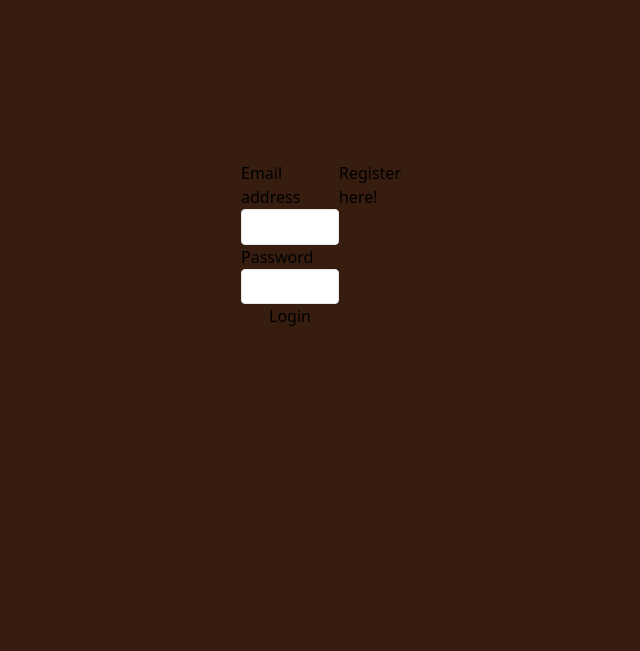
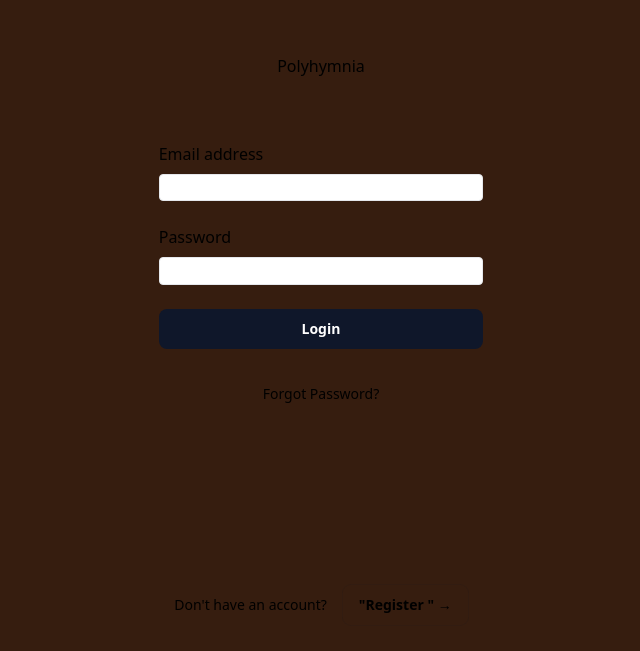
Before and after one commit to WellDN/Composers, a Next.js app: page /login in a window 1280 px wide. Shown: the part 143-794 px from the top of the page, without its empty margins (319-959 px from the left). Built offline with nearby package versions, Linux system fonts and the light colour scheme.

Commit message:
fetch hting

```diff
--- a/package.json
+++ b/package.json
@@ -15,6 +15,7 @@
     "@hookform/resolvers": "^3.3.0",
     "@types/bcrypt": "^5.0.0",
     "@types/cookie-parser": "^1.4.3",
+    "@types/cors": "^2.8.13",
     "@types/jsonwebtoken": "^9.0.2",
     "@types/node": "20.2.3",
     "@types/react": "18.2.6",
@@ -22,6 +23,7 @@
     "autoprefixer": "10.4.14",
     "bcrypt": "^5.1.1",
     "cookie-parser": "^1.4.6",
+    "cors": "^2.8.5",
     "dotenv": "^16.3.1",
     "eslint": "8.41.0",
     "eslint-config-next": "13.4.3",
--- a/src/app/(custom)/login/page.tsx
+++ b/src/app/(custom)/login/page.tsx
@@ -35,17 +35,19 @@ export default function Login() {
         return res.json()
 }
   return (
-    <div className="flex flex-col min-h-full mx-auto max-w-2xl px-4 pt-8 pb-16">
-      <div className="flex justify-center align-middle m-60">
-        <form onSubmit={handleSubmit(onSubmit)} className="flex flex-col">
-          <label htmlFor="email" className="">
+  <div className="flex flex-col flex-1">
+    <div className="relative flex flex-1 flex-col items-center justify-center pb-16 pt-12">
+    <p className="mx-auto mb-16 h-6 w-auto">Polyhymnia </p>
+        <form onSubmit={handleSubmit(onSubmit)} className="h-full max-w-sm" action="/login">
+        <div className="mb-6">
+          <label htmlFor="email">
             Email address
           </label>
           <input
             type="email"
             id="email"
             {...register("email")}
-            className={`w-full px-3 py-2 text-sm leading-tight text-gray-700 border ${
+    className={`w-full px-2 py-1 text-sm mt-2 leading-tight text-black border ${
               errors.email && "border-red-500"
             } rounded appearance-none focus:outline-none focus:shadow-outline`}
           />
@@ -54,14 +56,16 @@ export default function Login() {
               {errors.email?.message}
             </p>
           )}
-          <label htmlFor="password" className="">
+          </div>
+          <div className="mb-6">
+          <label htmlFor="password" className="block">
             Password
           </label>
           <input
             id="password"
             type="password"
             {...register("password")}
-            className={`w-full px-3 py-2 text-sm leading-tight text-gray-700 border ${
+    className={`w-full px-2 py-1 text-sm mt-2 leading-tight text-black border ${
               errors.password && "border-red-500"
             } rounded appearance-none focus:outline-none focus:shadow-outline`}
           />
@@ -70,10 +74,24 @@ export default function Login() {
               {errors.password?.message}
             </p>
           )}
-          <button type="submit">Login</button>
+          </div>
+          <button type="submit" className="inline-flex justify-center rounded-lg text-sm font-semibold py-2.5 px-4 bg-slate-900 text-white hover:bg-slate-700 w-full">
+          Login
+          </button>
+          <p className="mt-8 text-center">
+          <a href="/password/reset" className="text-sm hover:underline">Forgot Password?</a>
+          </p>
         </form>
-        <Link href="/register">Register here!</Link>
+        </div>
+        <footer className="relative shrink-0">
+        <div className="space-y-4 text-sm sm:flex sm:items-center sm:justify-center sm:space-x-4 sm:space-y-0">
+        <p className="text-center sm:text-left">Don't have an account?</p>
+        <a href="/register" className="inline-flex justify-center rounded-lg text-sm font-semibold py-2.5 px-4 ring-1 ring-slate-900/10 hover:ring-slate-900/20">
+        <span> "Register " <span aria-hidden="true">→</span>
+        </span>
+        </a>
+        </div>
+        </footer>
       </div>
-    </div>
   );
 }
--- a/src/app/(custom)/register/page.tsx
+++ b/src/app/(custom)/register/page.tsx
@@ -1,5 +1,4 @@
 "use client"
-import Link from "next/link";
 import { SubmitHandler, useForm } from "react-hook-form";
 import { zodResolver } from "@hookform/resolvers/zod"
 import { z } from "zod";
@@ -26,9 +25,8 @@ export default function Register() {
 resolver: zodResolver(registerSchema),
 });
 
-
    const onSubmit: SubmitHandler<RegisterSchema> = async (data) => {
-        const res = await fetch("/register", {
+        const res = await fetch("http://localhost:8080/register", {
             method: "POST",
             headers: {
                 "Content-Type": "application/json",
@@ -40,20 +38,23 @@ resolver: zodResolver(registerSchema),
             throw new Error(res.statusText)
         }
 
-        return res.json()
+        return await res.json()
 }
 
     return(
+  <div className="flex flex-col flex-1">
     <div className="relative flex flex-1 flex-col items-center justify-center pb-16 pt-12">
+    <p className="mx-auto mb-16 h-6 w-auto">Polyhymnia </p>
     <form onSubmit={handleSubmit(onSubmit)} className="h-full max-w-sm" action="/register">
-    <label htmlFor="email" className="">
+    <div className="mb-6">
+    <label htmlFor="email">
     Email address
     </label>
     <input
     type="email"
     id="email"
     {...register("email")}
-    className={`w-96 px-2 py-1 text-sm leading-tight text-black border ${
+    className={`w-full px-2 mt-2 py-1 text-sm leading-tight text-black border ${
               errors.email && "border-red-500"
             } rounded appearance-none focus:outline-none focus:shadow-outline`}
             />
@@ -62,14 +63,16 @@ resolver: zodResolver(registerSchema),
     {errors.email?.message}
     </p>
 )}
-    <label htmlFor="password" className="pt-7">
+</div>
+<div className="mb-6">
+    <label htmlFor="password" className="block">
     Password
     </label>
     <input
     id="password"
     type="password"
     {...register("password")}
-    className={`w-full px-3 py-2 text-sm leading-tight text-gray-700 border ${
+    className={`w-full px-2 py-1 mt-2 text-sm leading-tight text-black border ${
               errors.password && "border-red-500"
             } rounded appearance-none focus:outline-none focus:shadow-outline`}
             />
@@ -78,14 +81,16 @@ resolver: zodResolver(registerSchema),
         {errors.password?.message}
         </p>
         )}
-    <label htmlFor="confirmPassword" className="pt-7">
+</div>
+    <div className="mb-6">
+    <label htmlFor="confirmPassword" className="block">
     Confirm password
     </label>
     <input
     type="password"
     id="confirmPassword"
     {...register("confirmPassword")}
-    className={`w-full px-3 py-2 text-sm leading-tight text-gray-700 border ${
+    className={`w-full mt-2 px-2 py-1 text-sm leading-tight text-black border ${
               errors.confirmPassword && "border-red-500"
             } rounded appearance-none focus:outline-none focus:shadow-outline`}
             />
@@ -94,9 +99,24 @@ resolver: zodResolver(registerSchema),
         {errors.confirmPassword?.message}
         </p>
         )}
-    <button type="submit">register</button>
-    <Link href="/login">Login here!!!!!</Link>
-    </form>
-    </div>
+</div>
+    <button type="submit" className="inline-flex justify-center rounded-lg text-sm font-semibold py-2.5 px-4 bg-slate-900 text-white hover:bg-slate-700 w-full">
+    register
+    </button>
+          <p className="mt-8 text-center">
+          <a href="/password/reset" className="text-sm hover:underline">Forgot Password?</a>
+          </p>
+        </form>
+        </div>
+        <footer className="relative shrink-0">
+        <div className="space-y-4 text-sm sm:flex sm:items-center sm:justify-center sm:space-x-4 sm:space-y-0">
+        <p className="text-center sm:text-left">Already have an account?</p>
+        <a href="/login" className="inline-flex justify-center rounded-lg text-sm font-semibold py-2.5 px-4 ring-1 ring-slate-900/10 hover:ring-slate-900/20">
+        <span> "Login " <span aria-hidden="true">→</span>
+        </span>
+        </a>
+        </div>
+        </footer>
+      </div>
     )
 }
--- a/src/app/(custom)/unique/page.tsx
+++ b/src/app/(custom)/unique/page.tsx
@@ -5,7 +5,7 @@ export default function unique () {
       <h3 className="text-3xl md:text-4xl font-bold text-gray-900 mt-20 !leading-[1.4]">
         Get our Weekly Developer&apos;s Tips via Email
       </h3>
-      <div className="">
+      <div>
         <input
           name="email"
           type="email"
--- a/src/app/backend/server.ts
+++ b/src/app/backend/server.ts
@@ -2,6 +2,7 @@ import express from 'express';
 import cookieParser from 'cookie-parser';
 import { register } from './register.js';
 import { logout, login } from './login.js';
+import cors from 'cors'
 
 const app = express();
 const port = 8080;
@@ -13,6 +14,8 @@ app.listen(port, () => {
 app.use(express.json());
 app.use(cookieParser());
 
+app.use(cors())
+
 app.post('/register', register);
 app.post('/login', login);
 app.post('/logout', logout);
--- a/src/app/backend/user.ts
+++ b/src/app/backend/user.ts
@@ -1,5 +1,5 @@
 import 'dotenv/config';
-import { hashPassword } from '../utils';
+import { hashPassword } from '../utils.js';
 import { pool } from './database.js';
 import bcrypt from 'bcrypt'
 
```
Also changed, not shown: 1 other file (tests, documents, lock files or other folders).
